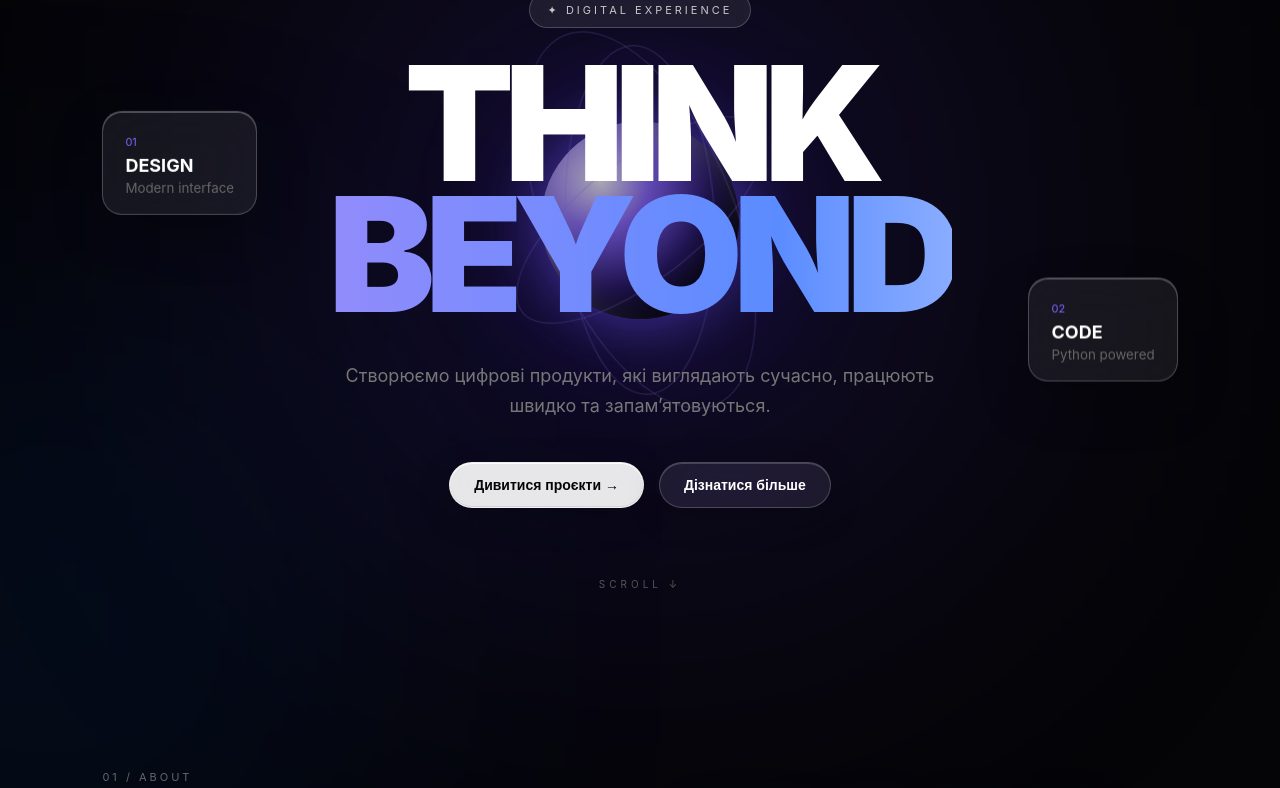
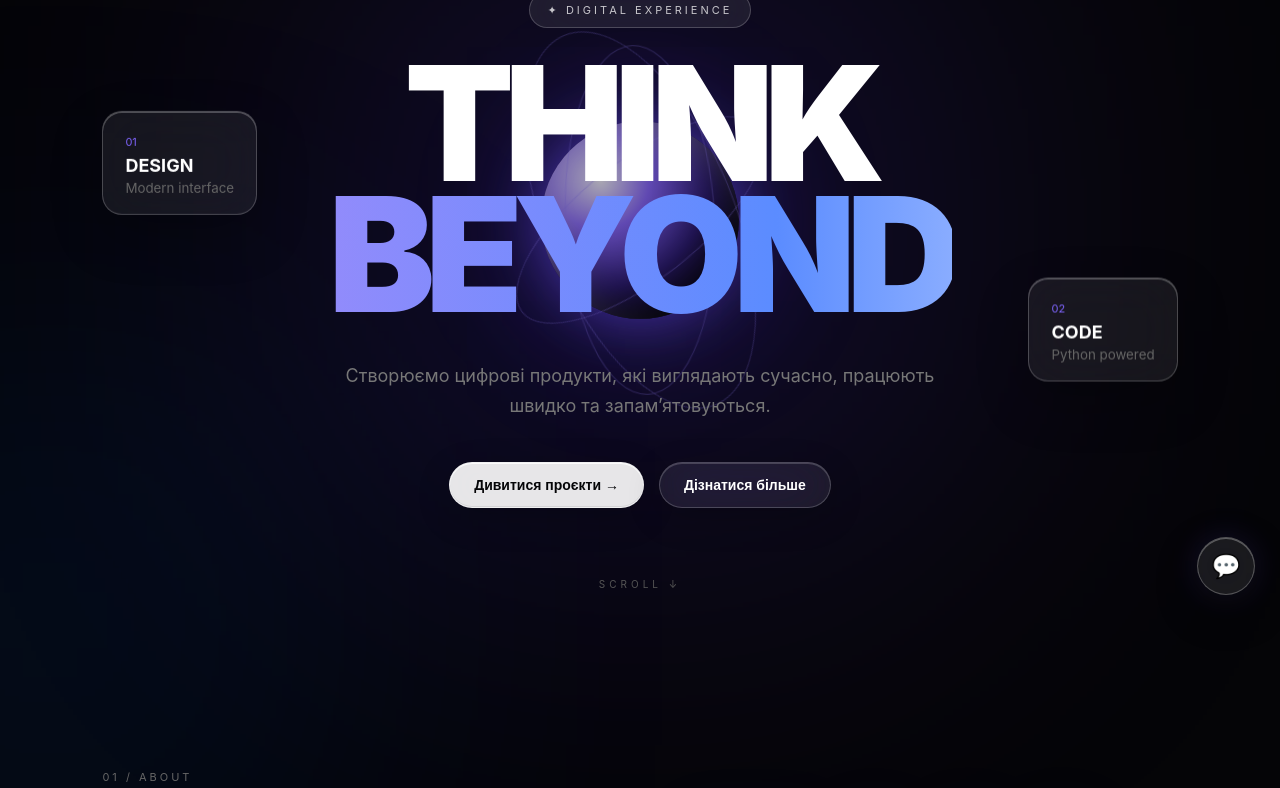
Before and after one commit to Deniska-07/nova-website, a Flask app: page / in a window 1280 px wide. Shown: the part 180-968 px from the top of the page. Run offline with Flask 3, Linux system fonts and the light colour scheme.

Commit message:
Restore social chat

```diff
--- a/templates/index.html
+++ b/templates/index.html
@@ -270,6 +270,12 @@
 
 </section>
 
+<div class="social-chat">
+
+    <button class="chat-button" onclick="toggleSocial()">
+        💬
+    </button>
+
     <div class="social-menu" id="socialMenu">
 
         <a href="https://www.tiktok.com/@dennchik_07" target="_blank">
```
Lines whose indentation alone changed are shown as unchanged.
